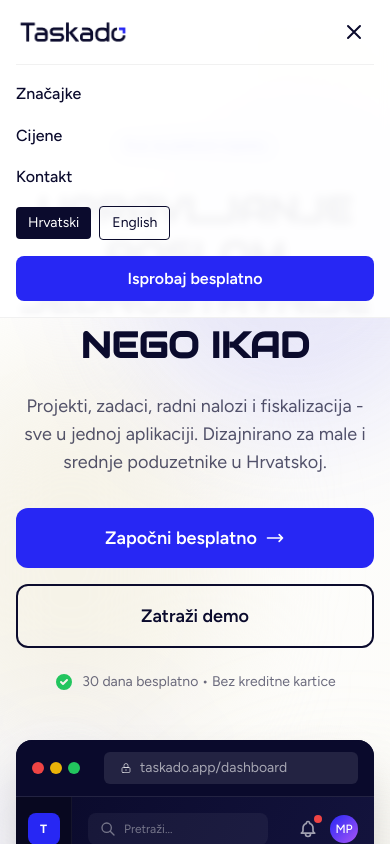
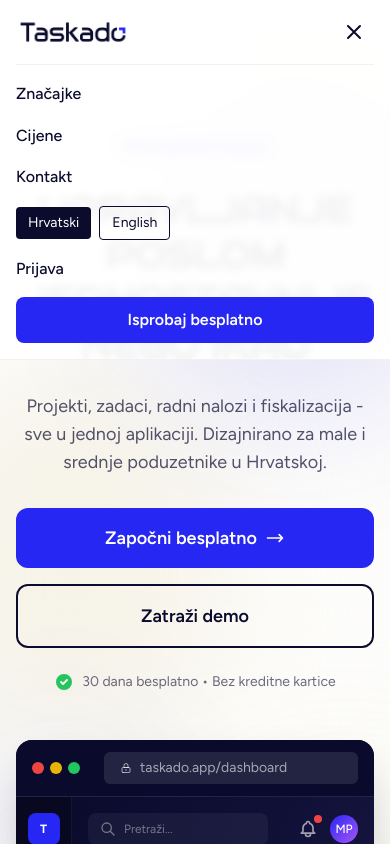
Before and after one commit to shokr3/taskado, a React (Vite) app: page / in a window 390 px wide. Both pictures are taken after a click on the button 354 px from the left and 32 px from the top of the page. Shown: the top 844 px of the page. Built offline with nearby package versions, Linux system fonts and the light colour scheme.

Commit message:
fix: Update login URL to point to correct environment
- Production: https://taskado.app/login
- Local dev: http://localhost:5555/login
- Add login link to mobile menu

```diff
--- a/src/components/Navbar.tsx
+++ b/src/components/Navbar.tsx
@@ -4,6 +4,8 @@ import { useLanguage } from '../i18n/LanguageContext';
 export function Navbar() {
   const { language, setLanguage, t } = useLanguage();
   const [isMenuOpen, setIsMenuOpen] = useState(false);
+
+  const loginUrl = '/login'
 
   return (
     <nav className="fixed top-0 left-0 right-0 z-50 bg-white/95 backdrop-blur-sm border-b border-neutral-grey">
@@ -54,8 +56,7 @@ export function Navbar() {
             </div>
 
             <a
-              href="https://knowit.systems/taskado-stage/login"
-              target="_blank"
+              href={loginUrl}
               className="text-dark-orchid hover:text-high-blue transition-colors font-medium"
             >
               {t('nav.login')}
@@ -119,6 +120,14 @@ export function Navbar() {
               </div>
 
               <a
+                href={loginUrl}
+                className="text-dark-orchid font-medium"
+                onClick={() => setIsMenuOpen(false)}
+              >
+                {t('nav.login')}
+              </a>
+
+              <a
                 href="#contact"
                 className="btn-primary px-5 py-2.5 rounded-lg font-semibold text-center"
                 onClick={() => setIsMenuOpen(false)}
```
